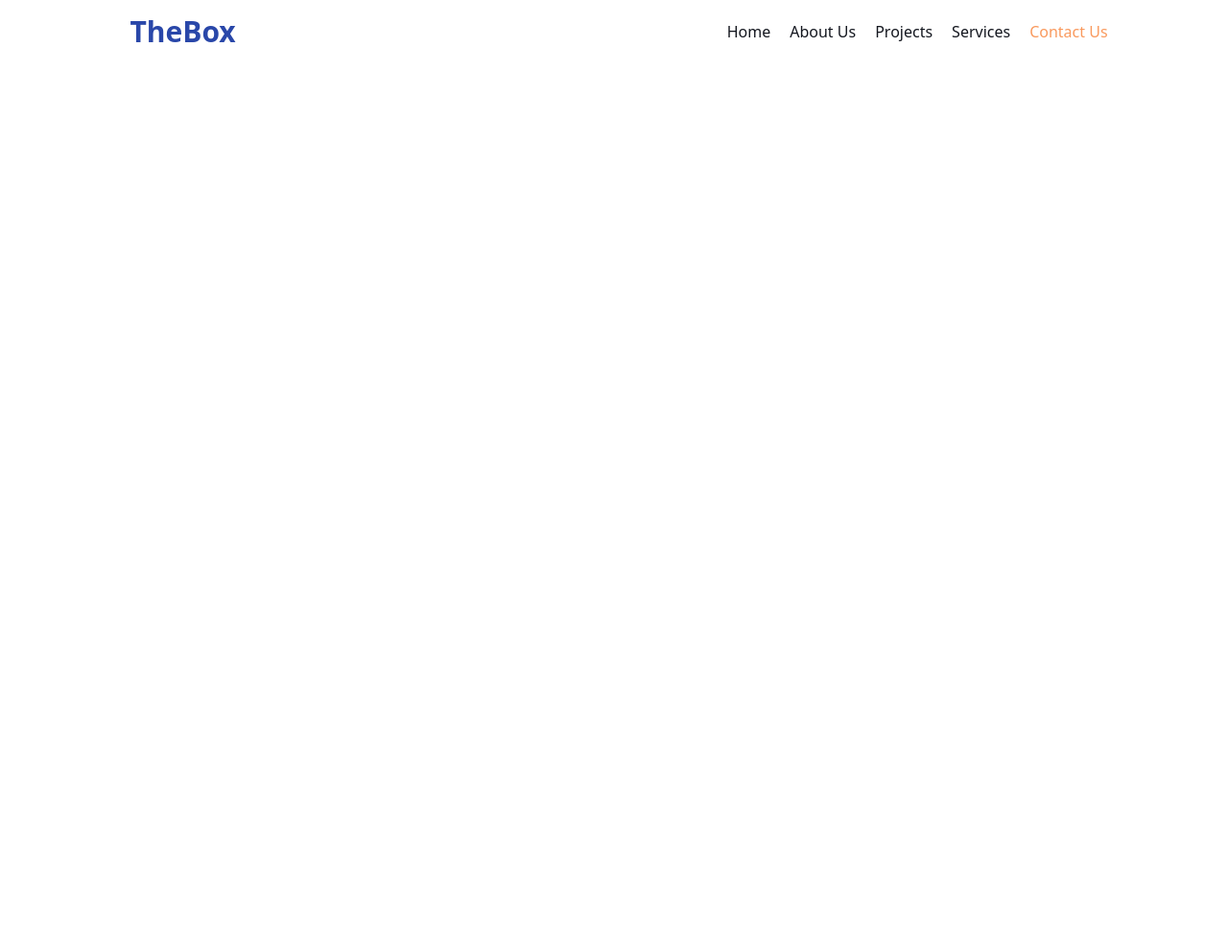
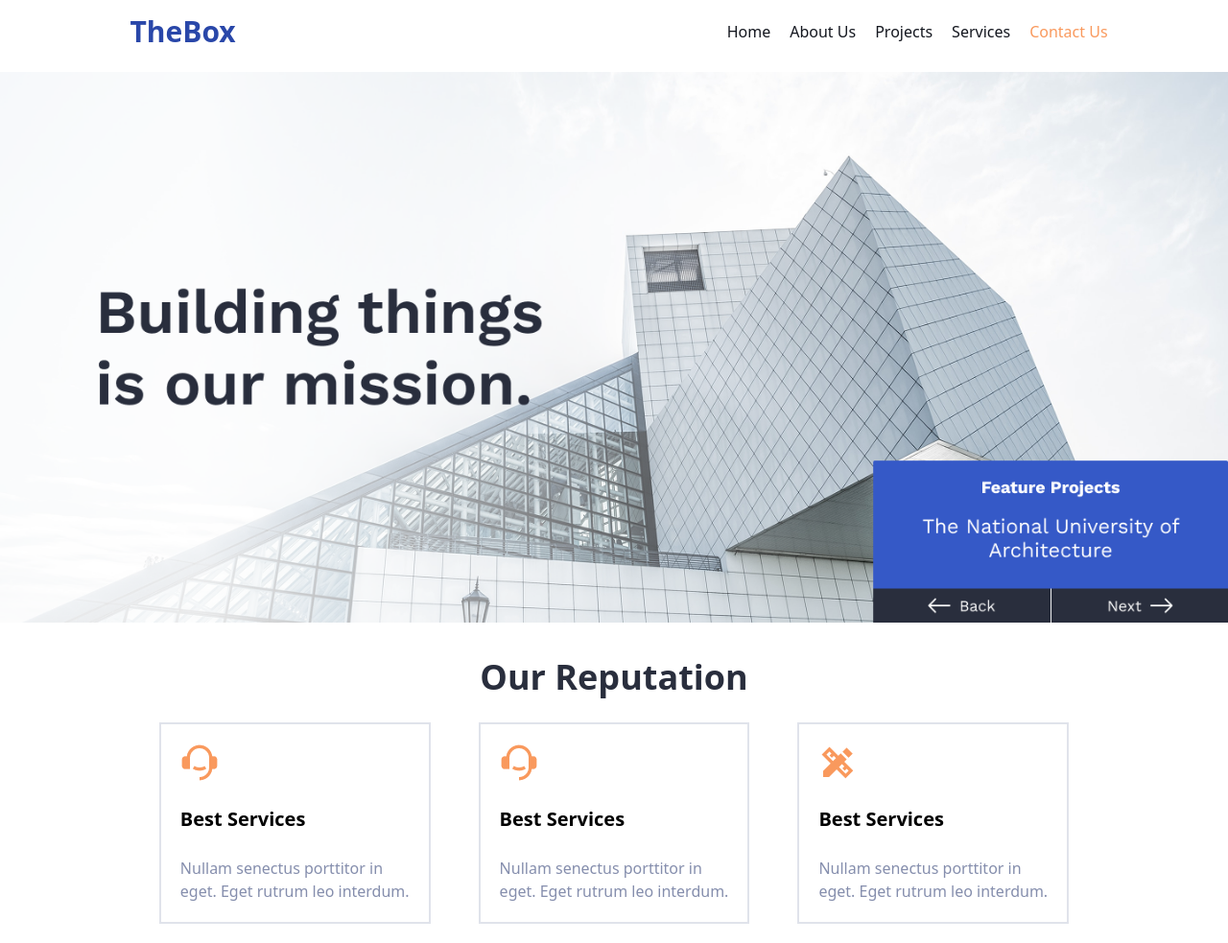
Before and after one commit to abdullourazov/prac-for-lessson, a website: page src/index.html in a window 1280 px wide. Shown: the whole page at 96% size. Before the commit the page ends 800 px from the top, so only its background shows below. Drawn offline with nearby package versions, Linux system fonts and the light colour scheme; files that its build step writes are made by us from their sources.

Commit message:
section1

```diff
--- a/src/index.html
+++ b/src/index.html
@@ -24,9 +24,49 @@
             </div>
         </nav>
         <div>
-            <img src="./Hero.png" class="w-[100%] py-[10px]" alt="">
+            <img src="./Hero (1).png" class="w-[100%] py-[10px]" alt="">
         </div>
+
     </header>
+
+    <section class="mt-[20px]">
+        <b>
+            <h3 class="text-[36px] text-[#292E3D] text-center">Our Reputation</h3>
+        </b>
+
+        <div class="flex justify-center gap-[50px] py-[20px]">
+            <article class="border-[2px] border-[#E0E3EB] p-[20px]">
+                <img src="./icon (3).png" alt="">
+                <br>
+                <b>
+                    <h5 class="text-[20px]">Best Services</h5>
+                </b>
+                <br>
+                <p class="text-[#858EAD] text-[16px]">Nullam senectus porttitor in <br> eget. Eget rutrum leo interdum.
+                </p>
+            </article>
+            <article class="border-[2px] border-[#E0E3EB] p-[20px]">
+                <img src="./icon (3).png" alt="">
+                <br>
+                <b>
+                    <h5 class="text-[20px]">Best Services</h5>
+                </b>
+                <br>
+                <p class="text-[#858EAD] text-[16px]">Nullam senectus porttitor in <br> eget. Eget rutrum leo interdum.
+                </p>
+            </article>
+            <article class="border-[2px] border-[#E0E3EB] p-[20px]">
+                <img src="./icon (4).png" alt="">
+                <br>
+                <b>
+                    <h5 class="text-[20px]">Best Services</h5>
+                </b>
+                <br>
+                <p class="text-[#858EAD] text-[16px]">Nullam senectus porttitor in <br> eget. Eget rutrum leo interdum.
+                </p>
+            </article>
+        </div>
+    </section>
 
 </body>
 </html>
```
Also changed, not shown: src/Hero (1).png (added), src/icon (3).png (added), src/icon (4).png (added).
